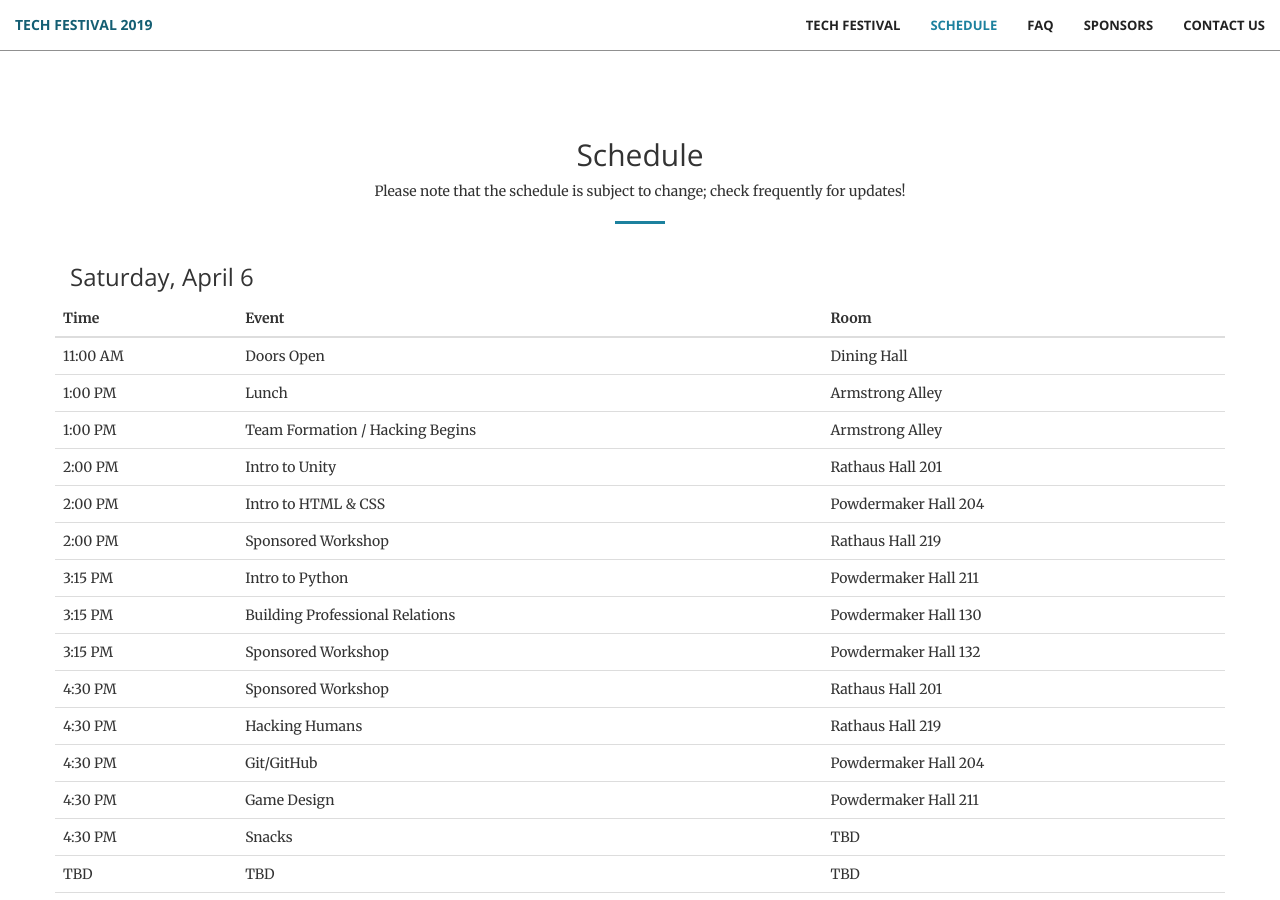
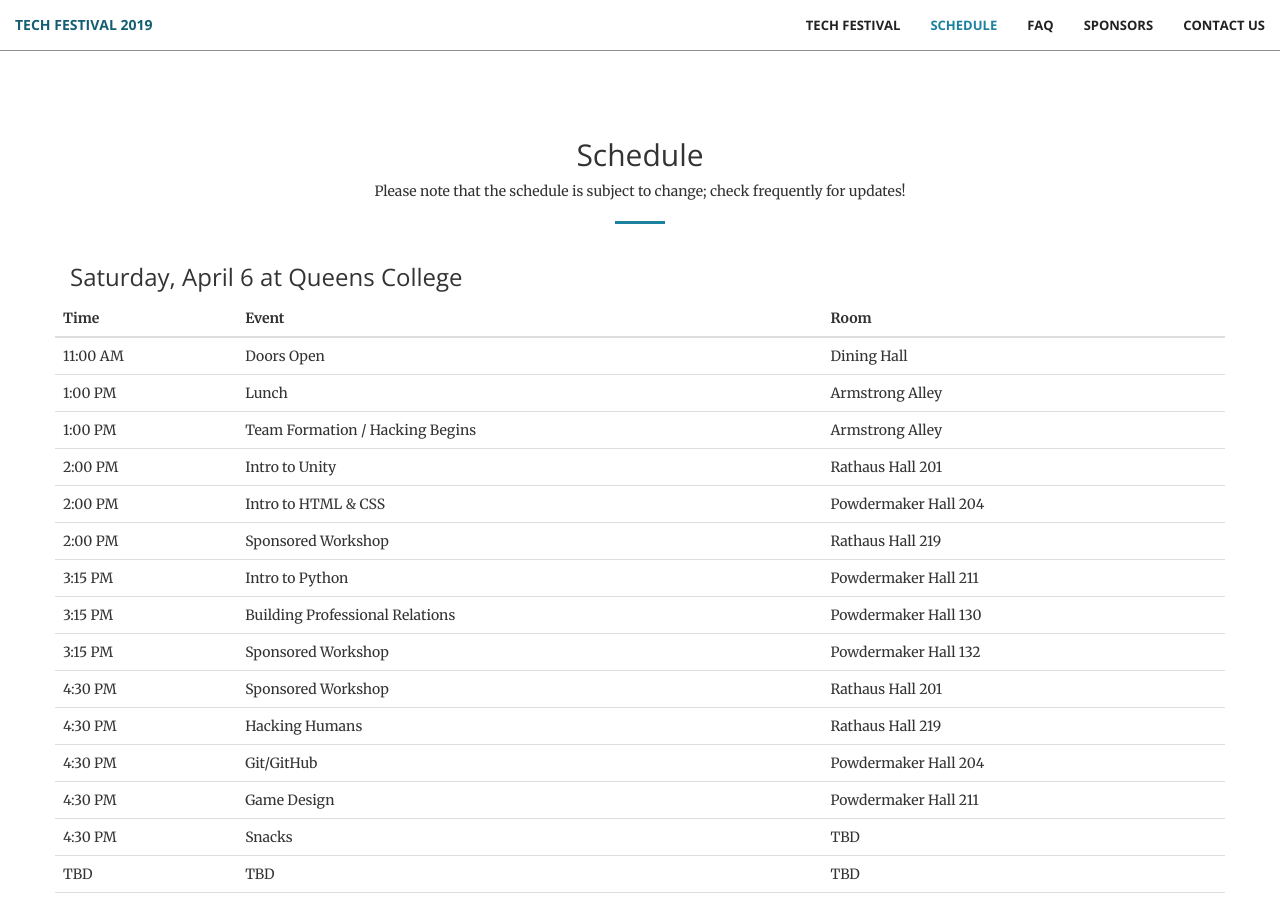
Before and after one commit to techfestivalnyc/techfestivalnyc.github.io, a Jekyll site: the page built from hackathon/index.html, in a window 1280 px wide and 900 px high, scrolled down 862 px. Built offline with Jekyll 4.4.1, drawn with Linux system fonts in a browser that asks for light colours; some of the changed text lies outside the part shown.

```diff
--- a/_includes/schedule-hackathon.html
+++ b/_includes/schedule-hackathon.html
@@ -11,7 +11,7 @@
     <div class="container">
         <div class="row">
             <div class="col-lg-12 col-md-12">
-                <h3>Saturday, April 6</h3>
+                <h3>Saturday, April 6 at Queens College</h3>
             </div>
         </div>
         <div class="row">
@@ -127,7 +127,7 @@
     <div class="container">
         <div class="row">
             <div class="col-lg-12 col-md-12">
-                <h3>Sunday, April 7</h3>
+                <h3>Sunday, April 7 at Queens College</h3>
             </div>
         </div>
         <div class="row">
```
